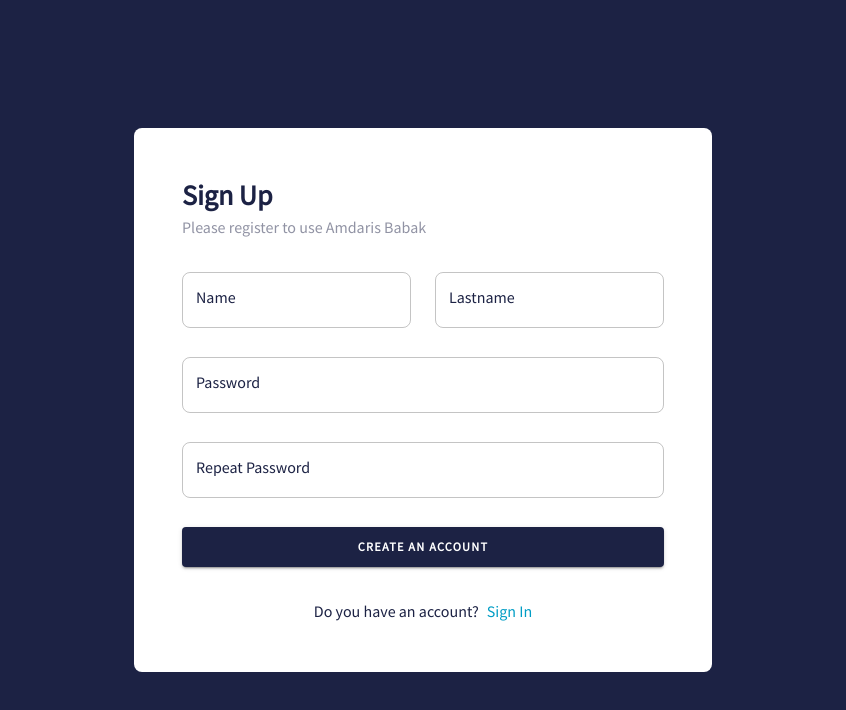
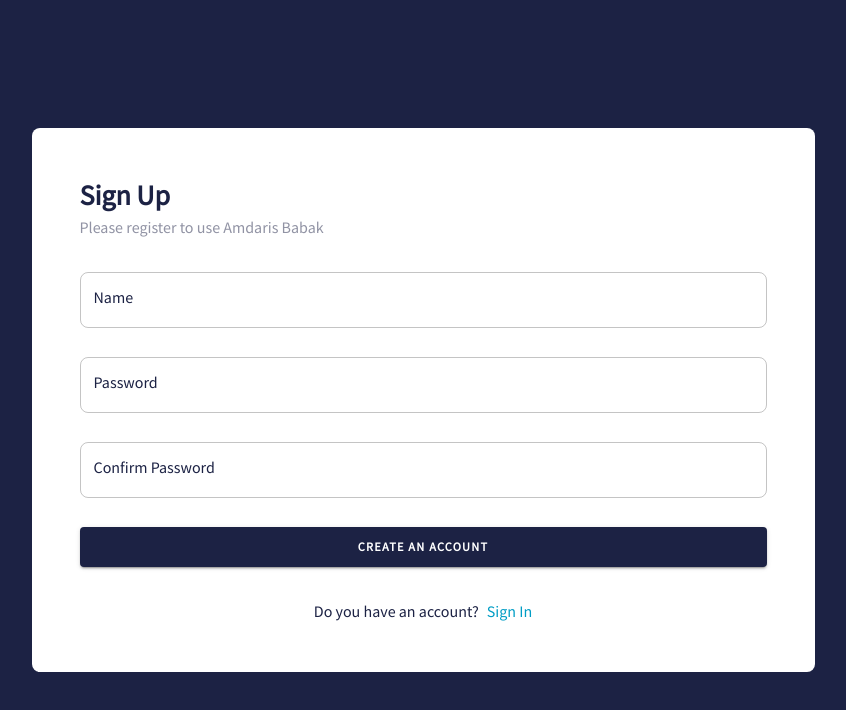
Before and after one commit to AlexanderBabak/mentoring-amdaris, a React (Vite) app: page /register in a window 1280 px wide. Shown: the top 710 px of the page, without its empty margins (217-1063 px from the left). Built offline with nearby package versions, Linux system fonts and the light colour scheme.

Commit message:
created apollo client and authContext

```diff
--- a/package.json
+++ b/package.json
@@ -14,12 +14,16 @@
     "preview": "vite preview"
   },
   "dependencies": {
+    "@apollo/client": "^3.9.7",
+    "@apollo/react-hooks": "^4.0.0",
     "@emotion/react": "^11.11.4",
     "@emotion/styled": "^11.11.0",
     "@fontsource/source-sans-pro": "^5.0.8",
     "@mui/icons-material": "^5.15.13",
     "@mui/material": "^5.15.13",
     "axios": "^1.6.7",
+    "graphql": "^16.8.1",
+    "jwt-decode": "^4.0.0",
     "react": "^18.2.0",
     "react-dom": "^18.2.0",
     "react-error-boundary": "^4.0.13",
--- /dev/null
+++ b/src/features/common/libs/apolloClient.ts
@@ -0,0 +1,22 @@
+import { ApolloClient, createHttpLink, InMemoryCache } from "@apollo/client";
+import { setContext } from "@apollo/client/link/context";
+
+const httpLink = createHttpLink({
+  uri: "http://localhost:4000",
+});
+
+const authLink = setContext((_, { headers }) => {
+  return {
+    headers: {
+      ...headers,
+      authorization: localStorage.getItem("token") || "",
+    },
+  };
+});
+
+const client = new ApolloClient({
+  link: authLink.concat(httpLink),
+  cache: new InMemoryCache(),
+});
+
+export default client;
--- /dev/null
+++ b/src/features/common/libs/context/authContext.tsx
@@ -0,0 +1,64 @@
+import React, { createContext, useReducer } from "react";
+import { jwtDecode } from "jwt-decode";
+import { UserResponse } from "../../types/auth";
+
+type Action = { type: "LOGIN"; payload: UserResponse } | { type: "LOGOUT" };
+
+const initialState: { user: UserResponse | null } = {
+  user: null,
+};
+
+if (localStorage.getItem("token")) {
+  // @ts-ignore
+  const decodedToken = jwtDecode<JwtPayload>(localStorage.getItem("token"));
+
+  if (decodedToken.exp * 1000 < Date.now()) {
+    localStorage.removeItem("token");
+  } else {
+    initialState.user = decodedToken;
+  }
+}
+
+const AuthContext = createContext({
+  user: null,
+  login: (userData: UserResponse) => {},
+  logout: () => {},
+});
+
+const authReducer = (state: any, action: Action) => {
+  switch (action.type) {
+    case "LOGIN":
+      return {
+        ...state,
+        user: action.payload,
+      };
+    case "LOGOUT":
+      return {
+        ...state,
+        user: null,
+      };
+    default:
+      return state;
+  }
+};
+
+const AuthProvider = (props: any) => {
+  const [state, dispatch] = useReducer(authReducer, initialState);
+
+  const login = (userData: UserResponse) => {
+    localStorage.setItem("token", userData.token);
+    dispatch({
+      type: "LOGIN",
+      payload: userData,
+    });
+  };
+
+  const logout = () => {
+    localStorage.removeItem("token");
+    dispatch({ type: "LOGOUT" });
+  };
+
+  return <AuthContext.Provider value={{ user: state.user, login, logout }} {...props} />;
+};
+
+export { AuthProvider, AuthContext };
--- a/src/features/common/ui/organisms/RegisterForm/RegisterForm.tsx
+++ b/src/features/common/ui/organisms/RegisterForm/RegisterForm.tsx
@@ -2,7 +2,7 @@ import { useEffect, useRef } from "react";
 import { useForm } from "react-hook-form";
 import { Box, Button, CircularProgress, Stack, Typography } from "@mui/material";
 import useSnackbar from "../../../hooks/useSnackbar";
-import { RegisterCompleteParams } from "../../../types/auth";
+import { RegisterParams } from "../../../types/auth";
 import InputStyled from "../../atoms/InputStyled";
 
 const RegisterForm = () => {
@@ -13,7 +13,7 @@ const RegisterForm = () => {
     formState: { errors },
     handleSubmit,
     watch,
-  } = useForm<RegisterCompleteParams>();
+  } = useForm<RegisterParams>();
 
   const password = useRef({});
   password.current = watch("password", "");
@@ -60,13 +60,12 @@ const RegisterForm = () => {
 
   return (
     <Box component="form" onSubmit={handleSubmit(handleLoginSubmit)} marginBottom={4}>
-      <Box display="flex" gap={3}>
       <InputStyled
         label="Name"
-          error={!!errors?.name}
-          helperText={errors?.name ? errors?.name.message : " "}
+        error={!!errors?.username}
+        helperText={errors?.username ? errors?.username.message : " "}
         validation={{
-            ...register("name", {
+          ...register("username", {
             required: "Name is required",
             minLength: {
               value: 2,
@@ -75,21 +74,6 @@ const RegisterForm = () => {
           }),
         }}
       />
-        <InputStyled
-          label="Lastname"
-          error={!!errors?.lastName}
-          helperText={errors?.lastName ? errors?.lastName.message : " "}
-          validation={{
-            ...register("lastName", {
-              required: "Surname is required",
-              minLength: {
-                value: 2,
-                message: "Minimum 2 characters",
-              },
-            }),
-          }}
-        />
-      </Box>
 
       <InputStyled
         label="Password"
@@ -108,12 +92,12 @@ const RegisterForm = () => {
       />
 
       <InputStyled
-        label="Repeat Password"
+        label="Confirm Password"
         type="password"
-        error={!!errors?.repeatPassword}
-        helperText={errors?.repeatPassword ? errors?.repeatPassword.message : " "}
+        error={!!errors?.confirmPassword}
+        helperText={errors?.confirmPassword ? errors?.confirmPassword.message : " "}
         validation={{
-          ...register("repeatPassword", {
+          ...register("confirmPassword", {
             required: "Password is required",
             minLength: {
               value: 6,
```
Also changed, not shown: src/features/common/types/auth.ts (+6 -7 lines), src/features/common/ui/templates/Root/index.tsx (+7 -0 lines), 1 other file (tests, documents, lock files or other folders). Lines whose indentation alone changed are shown as unchanged.
